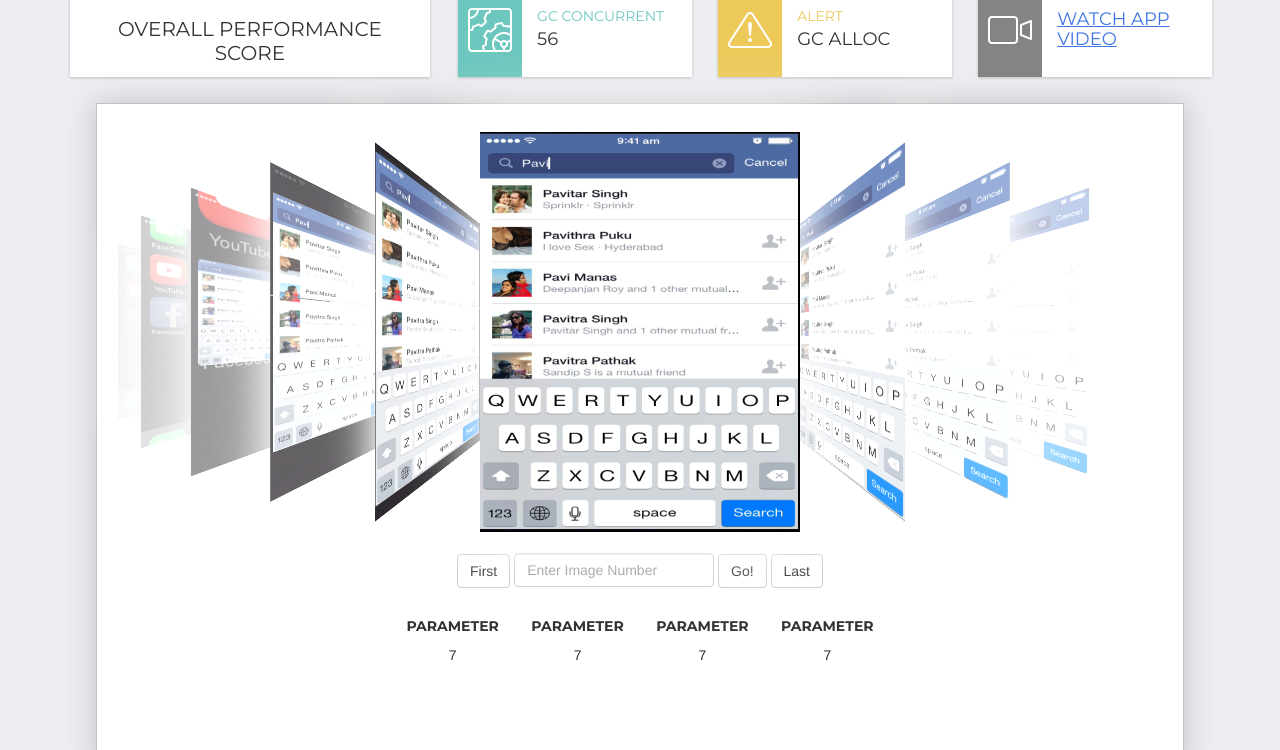
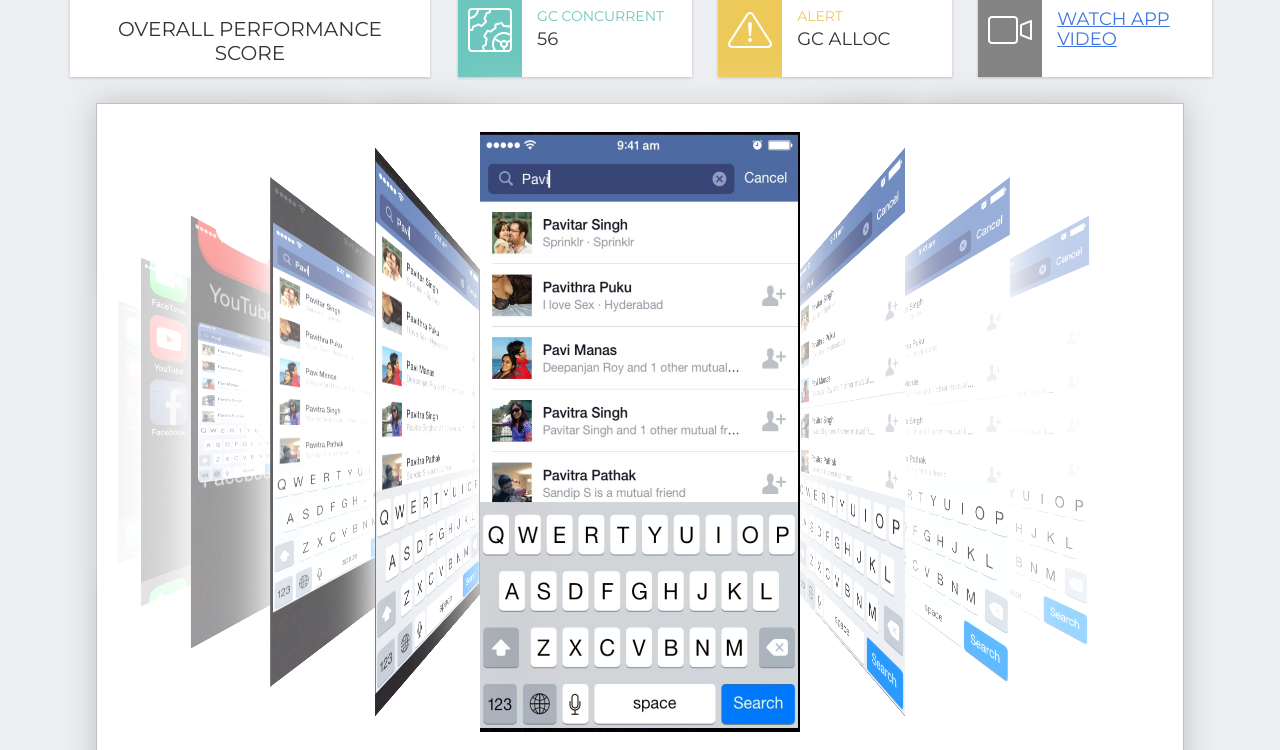
Before and after one commit to netvgit/proto_mobilex, a plain HTML site: page reports.html in a window 1280 px wide. Shown: the part 283-1033 px from the top of the page. Drawn offline with nearby package versions, Linux system fonts and the light colour scheme.

Commit message:
Fixed typos

```diff
--- a/reports.html
+++ b/reports.html
@@ -64,7 +64,7 @@
 						<span class="nav-label">Check for</span>
 						<div class="btn-group switch-phone-group" data-toggle="buttons">
 							<label class="btn btn-xmobile">
-								<input type="radio" id="android" name="phone-swith" value="" /> ANDRIOD
+								<input type="radio" id="android" name="phone-swith" value="" /> ANDROID
 							</label>
 							<label class="btn btn-xmobile active">
 								<input type="radio" id="ios" name="phone-swith" value="" checked /> IOS
@@ -192,16 +192,16 @@
 		<div class="row">
 			<div id="preview">
 				<div id="preview-coverflow">
-					<img data-param1-val="1" data-param2-val="1" data-param3-val="1" data-param4-val="1" height="50%" width="100%" class="cover" src="resources/images/app_images/619.jpg"/>
-					<img data-param1-val="2" data-param2-val="2" data-param3-val="2" data-param4-val="2" height="50%" width="100%" class="cover" src="resources/images/app_images/635.jpg"/>
-					<img data-param1-val="3" data-param2-val="3" data-param3-val="3" data-param4-val="3" height="50%" width="100%" class="cover" src="resources/images/app_images/645.jpg"/>
-					<img data-param1-val="4" data-param2-val="4" data-param3-val="4" data-param4-val="4" height="50%" width="100%" class="cover" src="resources/images/app_images/650.jpg"/>
-					<img data-param1-val="5" data-param2-val="5" data-param3-val="5" data-param4-val="5" height="50%" width="100%" class="cover" src="resources/images/app_images/656.jpg"/>
-					<img data-param1-val="6" data-param2-val="6" data-param3-val="6" data-param4-val="6" height="50%" width="100%" class="cover" src="resources/images/app_images/661.jpg"/>
-					<img data-param1-val="7" data-param2-val="7" data-param3-val="7" data-param4-val="7" height="50%" width="100%" class="cover" src="resources/images/app_images/666.jpg"/>
-					<img data-param1-val="8" data-param2-val="8" data-param3-val="8" data-param4-val="8" height="50%" width="100%" class="cover" src="resources/images/app_images/671.jpg"/>
-					<img data-param1-val="9" data-param2-val="9" data-param3-val="9" data-param4-val="9" height="50%" width="100%" class="cover" src="resources/images/app_images/676.jpg"/>
-					<img data-param1-val="10" data-param2-val="10" data-param3-val="10" data-param4-val="10" height="50%" width="100%" class="cover" src="resources/images/app_images/682.jpg"/><!--
+					<img data-param1-val="1" data-param2-val="1" data-param3-val="1" data-param4-val="1" height="568px" width="320px" class="cover" src="resources/images/app_images/619.jpg"/>
+					<img data-param1-val="2" data-param2-val="2" data-param3-val="2" data-param4-val="2" height="568px" width="320px" class="cover" src="resources/images/app_images/635.jpg"/>
+					<img data-param1-val="3" data-param2-val="3" data-param3-val="3" data-param4-val="3" height="568px" width="320px" class="cover" src="resources/images/app_images/645.jpg"/>
+					<img data-param1-val="4" data-param2-val="4" data-param3-val="4" data-param4-val="4" height="568px" width="320px" class="cover" src="resources/images/app_images/650.jpg"/>
+					<img data-param1-val="5" data-param2-val="5" data-param3-val="5" data-param4-val="5" height="568px" width="320px" class="cover" src="resources/images/app_images/656.jpg"/>
+					<img data-param1-val="6" data-param2-val="6" data-param3-val="6" data-param4-val="6" height="568px" width="320px" class="cover" src="resources/images/app_images/661.jpg"/>
+					<img data-param1-val="7" data-param2-val="7" data-param3-val="7" data-param4-val="7" height="568px" width="320px" class="cover" src="resources/images/app_images/666.jpg"/>
+					<img data-param1-val="8" data-param2-val="8" data-param3-val="8" data-param4-val="8" height="568px" width="320px" class="cover" src="resources/images/app_images/671.jpg"/>
+					<img data-param1-val="9" data-param2-val="9" data-param3-val="9" data-param4-val="9" height="568px" width="320px" class="cover" src="resources/images/app_images/676.jpg"/>
+					<img data-param1-val="10" data-param2-val="10" data-param3-val="10" data-param4-val="10" height="569px" width="320px" class="cover" src="resources/images/app_images/682.jpg"/><!--
 					<img height="50%" width="50%" class="cover" src="resources/images/app_images/812.jpg"/>
 					<img height="50%" width="50%" class="cover" src="resources/images/app_images/973.jpg"/>
 					<img height="50%" width="50%" class="cover" src="resources/images/app_images/978.jpg"/>
--- a/resources/css/reports_style.css
+++ b/resources/css/reports_style.css
@@ -12,6 +12,6 @@
 #preview-coverflow .cover {
 	cursor: pointer;
 	width: 320px;
-	height: 400px;
+	height: 600px;
 	box-shadow:	0 0 4em 1em white;
 }
```
Also changed, not shown: index.html (+1 -1 lines).
